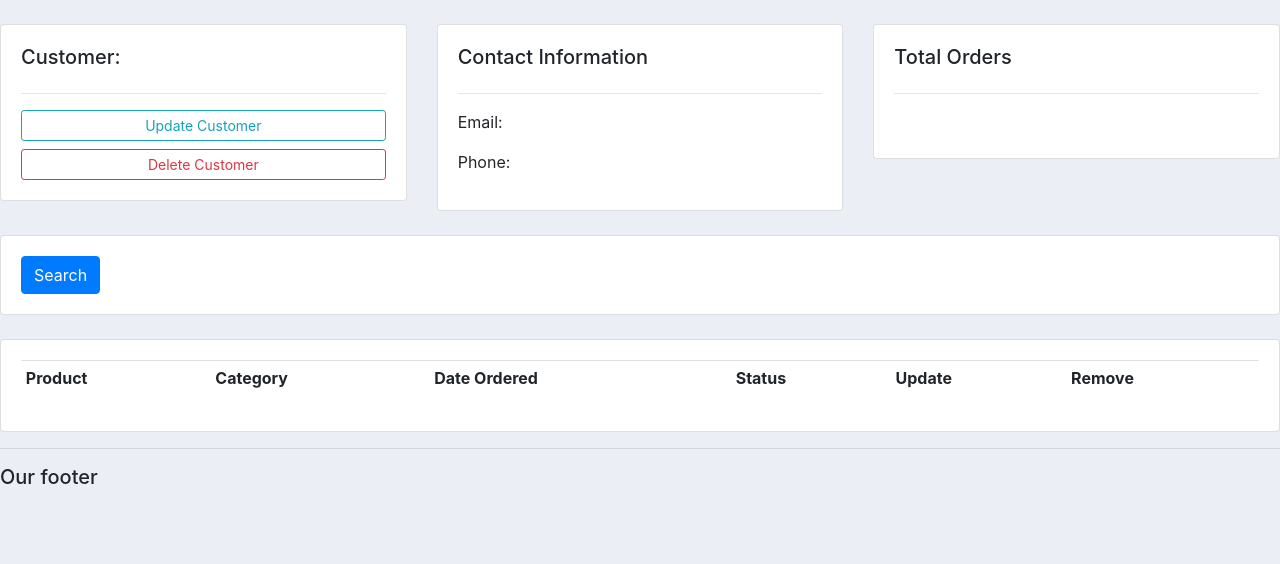
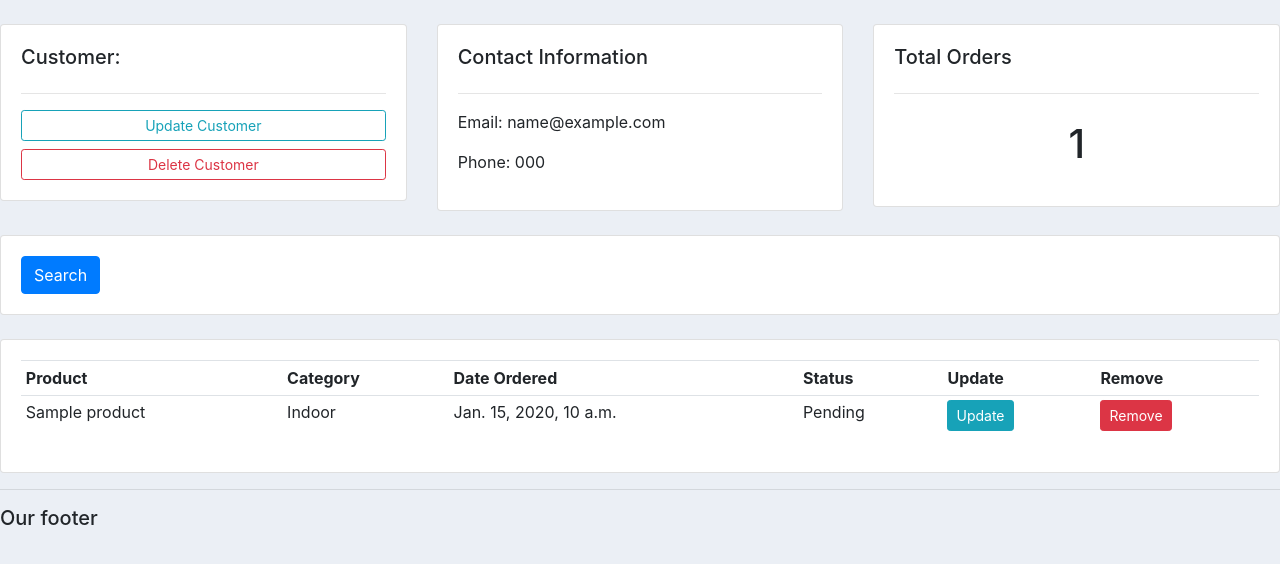
Before and after one commit to rahatsummer/dennisivy-crm, a Django app: template crm_app/templates/crm_app/customer.html in a window 1280 px wide. Shown: the part 59-623 px from the top of the page. Run offline with Django 5.2, Linux system fonts and the light colour scheme; tables that the repository leaves empty hold one stand-in row (values such as "Sample post"); the template is opened without the code that fills it: values that come from a table or form of the project are taken from there, most other values are stand-ins (such as "Sample title", 1, 10 or a date in 2020); lists and menus that the app fills with data are empty; some libraries are stand-ins or nearby versions.

Commit message:
Add files via upload
Grabbing Customer child object in the (Order) Model. Dynamic URL routing

```diff
--- a/crm_app/models.py
+++ b/crm_app/models.py
@@ -1,3 +1,53 @@
 from django.db import models
 
 # Create your models here.
+
+
+class Customer(models.Model):
+    name = models.CharField(max_length=200, null=True)
+    phone = models.CharField(max_length=200, null=True)
+    email = models.CharField(max_length=200, null=True)
+    date_created = models.DateTimeField(auto_now_add=True)
+
+    def __str__(self):
+        return self.name
+
+
+class Tag(models.Model):
+    name = models.CharField(max_length=200, null=True)
+
+    def __str__(self):
+        return self.name
+
+
+class Product(models.Model):
+    CATEGORY = (
+        ('Indoor', 'Indoor'),
+        ('Outdoor', 'Outdoor')
+    )
+    name = models.CharField(max_length=200, null=True)
+    price = models.FloatField(null=True)
+    category = models.CharField(max_length=200, null=True, choices=CATEGORY)
+    description = models.CharField(max_length=200, null=True, blank=True)
+    date_created = models.DateTimeField(auto_now_add=True)
+    tags = models.ManyToManyField(Tag)
+
+    def __str__(self):
+        return self.name
+
+
+class Order(models.Model):
+    STATUS = (
+        ('Pending', 'Pending'),
+        ('Out for delivery', 'Out for delivery'),
+        ('Delivered', 'Delivered')
+    )
+
+    customer = models.ForeignKey(
+        Customer, null=True, on_delete=models.SET_NULL)
+    product = models.ForeignKey(Product, null=True, on_delete=models.SET_NULL)
+    date_created = models.DateTimeField(auto_now_add=True)
+    status = models.CharField(max_length=200, null=True, choices=STATUS)
+
+    def __str__(self):
+        return f"Order {self.pk} - Customer: {self.customer.name}, Phone: {self.customer.phone}"
--- a/crm_app/templates/crm_app/customer.html
+++ b/crm_app/templates/crm_app/customer.html
@@ -20,8 +20,8 @@
 		<div class="card card-body">
 			<h5>Contact Information</h5>
 			<hr>
-			<p>Email: </p>
-			<p>Phone: </p>
+			<p>Email: {{ customer.email }} </p>
+			<p>Phone: {{ customer.phone }} </p>
 		</div>
 	</div>
 
@@ -29,7 +29,7 @@
 		<div class="card card-body">
 			<h5>Total Orders</h5>
 			<hr>
-			<h1 style="text-align: center;padding: 10px"></h1>
+			<h1 style="text-align: center;padding: 10px">{{ order_count }}</h1>
 		</div>
 	</div>
 </div>
@@ -62,6 +62,16 @@
 					<th>Remove</th>
 				</tr>
 
+				{% for order in orders  %}
+					<tr>
+						<td> {{ order.product }} </td>
+						<td> {{ order.product.category }} </td>
+						<td> {{ order.date_created }} </td>
+						<td> {{ order.status }} </td>
+						<td><a class="btn btn-sm btn-info" href="">Update</a></td>
+						<td><a class="btn btn-sm btn-danger" href="">Remove</a></td>
+					</tr>
+				{% endfor %}
 			</table>
 		</div>
 	</div>
--- a/crm_app/templates/crm_app/navbar.html
+++ b/crm_app/templates/crm_app/navbar.html
@@ -9,10 +9,10 @@
     <div class="collapse navbar-collapse" id="navbarNav">
       <ul class="navbar-nav">
         <li class="nav-item active">
-          <a class="nav-link" href="#">Dashboard</a>
+          <a class="nav-link" href="{% url 'index' %}">Dashboard</a>
         </li>
         <li class="nav-item">
-          <a class="nav-link" href="#">Products</a>
+          <a class="nav-link" href="{% url 'products' %}">Products</a>
         </li>
       </ul>
     </div>
--- a/crm_app/templates/crm_app/status.html
+++ b/crm_app/templates/crm_app/status.html
@@ -8,7 +8,7 @@
 			  		<h5 class="card-title">Total Orders</h5>
 			  	</div>
 			  	<div class="card-body">
-			    	<h3 class="card-title"></h3>
+			    	<h3 class="card-title">{{total_orders}}</h3>
 			  	</div>
 			</div>
 		</div>
@@ -21,7 +21,7 @@
 			  		<h5 class="card-title">Orders Delivered</h5>
 			  	</div>
 			  	<div class="card-body">
-			    	<h3 class="card-title"></h3>
+			    	<h3 class="card-title">{{delivered}}</h3>
 			  	</div>
 			</div>
 		</div>
@@ -34,7 +34,7 @@
 			  		<h5 class="card-title">Orders Pending</h5>
 			  	</div>
 			  	<div class="card-body">
-			    	<h3 class="card-title"></h3>
+			    	<h3 class="card-title">{{pending}}</h3>
 			  	</div>
 			</div>
 		</div>
--- a/crm_app/urls.py
+++ b/crm_app/urls.py
@@ -4,6 +4,6 @@ from . import views
 
 urlpatterns = [
     path('', views.index, name='index'),
-    path('product/', views.product, name='product'),
-    path('customer/', views.customer, name='customer'),
+    path('products/', views.products, name='products'),
+    path('customer/<str:pk>/', views.customer, name='customer'),
 ]
```
Also changed, not shown: crm_app/admin.py (+6 -1 lines), crm_app/templates/crm_app/dashboard.html (+20 -3 lines), crm_app/templates/crm_app/product.html (+7 -0 lines), crm_app/views.py (+31 -5 lines), crm_app/migrations/0001_initial.py (added), crm_app/migrations/0002_product_order.py (added), crm_app/migrations/0003_tag_product_tags.py (added).
